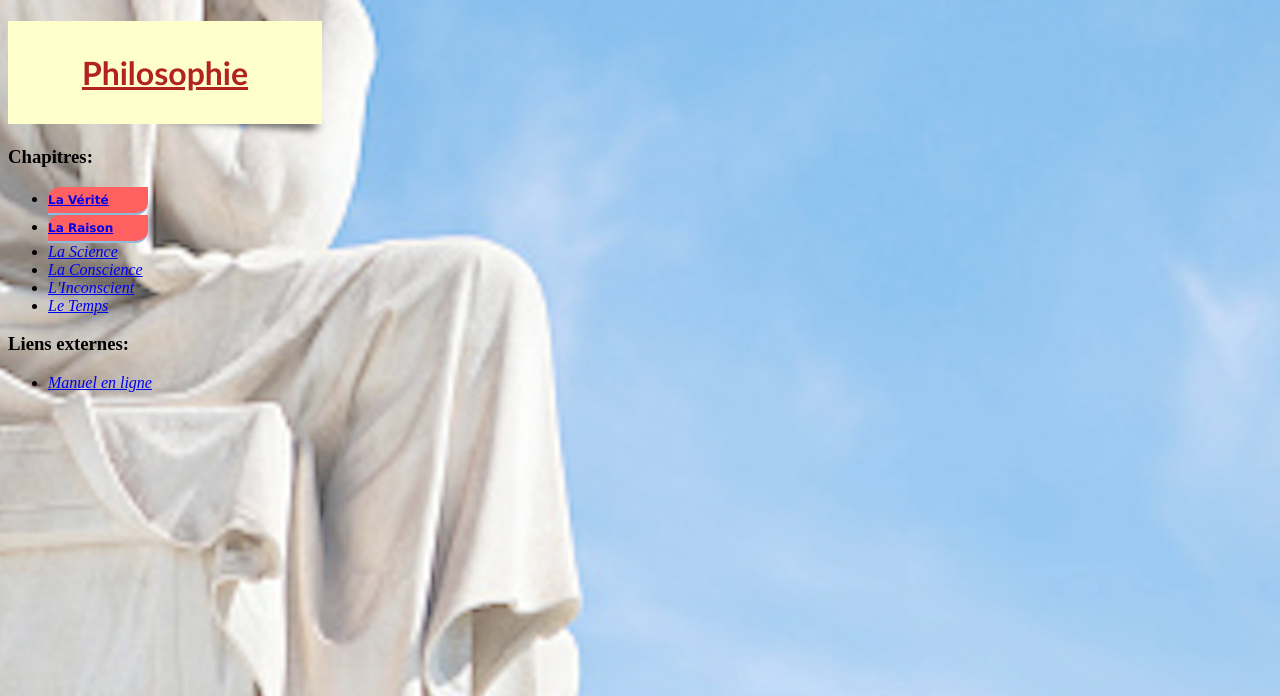
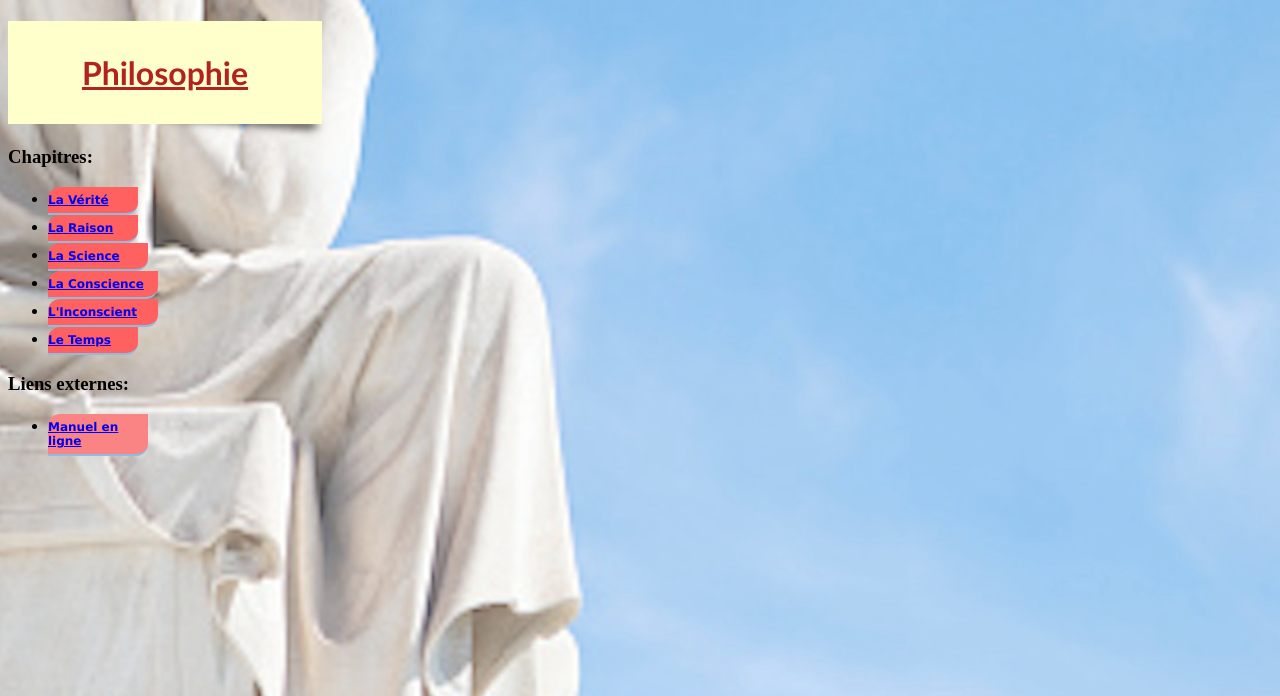
Before and after one commit to denisdoryan/mescours, a PHP site: the page made by Cours PHI/philo.html in a window 1280 px wide. Shown: the top 696 px of the page. Run offline with PHP 8.4, Linux system fonts and the light colour scheme.

Commit message:
Update stylephilo.css

```diff
--- a/Cours PHI/stylephilo.css
+++ b/Cours PHI/stylephilo.css
@@ -41,7 +41,7 @@ html
   color:#fff;
   font:bold 12px Verdana;
   padding:6px 0 6px 0;
-  width: 100px;
+  width: 90px;
   border-bottom: 2px solid #90bade;
   margin: 0;
 }
@@ -53,7 +53,67 @@ html
   color:#fff;
   font:bold 12px Verdana;
   padding:6px 0 6px 0;
+  width: 90px;
+  border-bottom: 2px solid #90bade;
+  margin: 0;
+}
+
+.bouton3 {
+  border-radius:12px 0 12px 0;
+  background: #FF6060;
+  border:none;
+  color:#fff;
+  font:bold 12px Verdana;
+  padding:6px 0 6px 0;
   width: 100px;
   border-bottom: 2px solid #90bade;
   margin: 0;
 }
+
+.bouton4 {
+  border-radius:12px 0 12px 0;
+  background: #FF6060;
+  border:none;
+  color:#fff;
+  font:bold 12px Verdana;
+  padding:6px 0 6px 0;
+  width: 110px;
+  border-bottom: 2px solid #90bade;
+  margin: 0;
+}
+
+.bouton5 {
+  border-radius:12px 0 12px 0;
+  background: #FF6060;
+  border:none;
+  color:#fff;
+  font:bold 12px Verdana;
+  padding:6px 0 6px 0;
+  width: 110px;
+  border-bottom: 2px solid #90bade;
+  margin: 0;
+}
+
+.bouton6 {
+  border-radius:12px 0 12px 0;
+  background: #FF6060;
+  border:none;
+  color:#fff;
+  font:bold 12px Verdana;
+  padding:6px 0 6px 0;
+  width: 90px;
+  border-bottom: 2px solid #90bade;
+  margin: 0;
+}
+
+.boutonmanuel {
+  border-radius:12px 0 12px 0;
+  background: #FA8383;
+  border:none;
+  color:#fff;
+  font:bold 12px Verdana;
+  padding:6px 0 6px 0;
+  width: 100px;
+  border-bottom: 2px solid #90bade;
+  margin: 0;
+}
```
